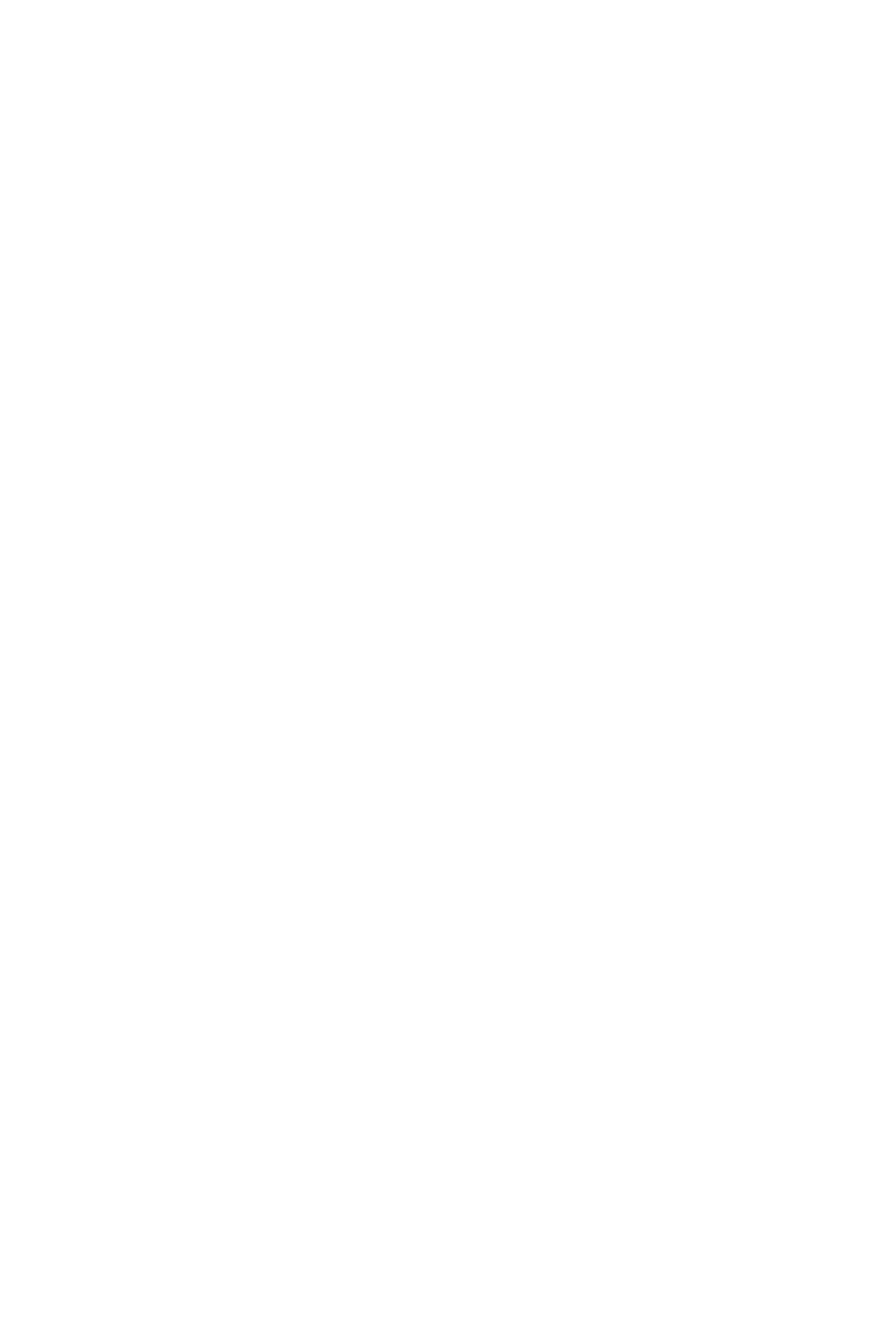
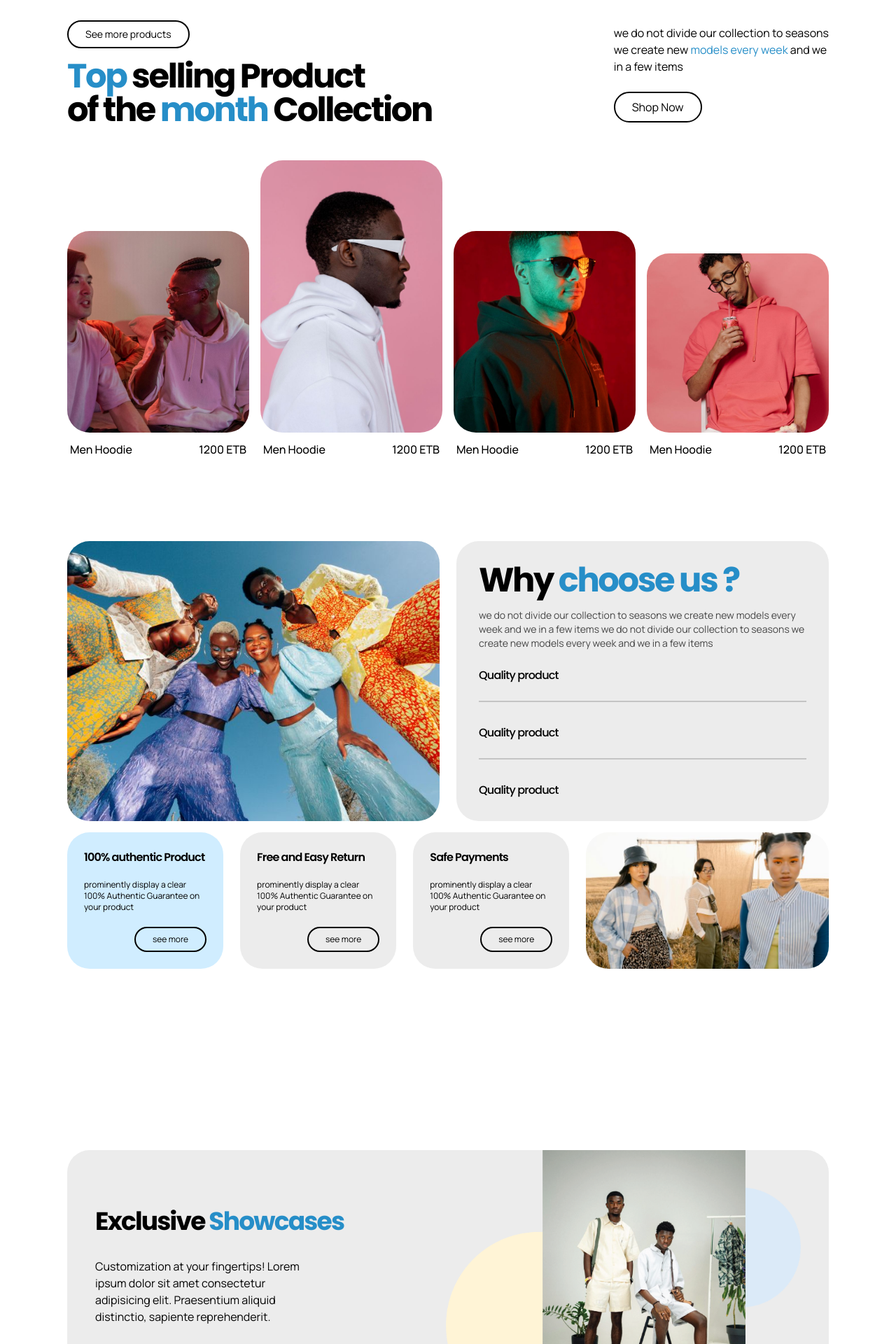
Before and after one commit to subodhGalande/popcom, a React (Vite) app: page / in a window 1280 px wide. Shown: the part 820-2740 px from the top of the page at 70% size. Before the commit the page ends 800 px from the top, so only its background shows below. Built offline with nearby package versions, Linux system fonts and the light colour scheme.

Commit message:
feat: responsive - products, showcase, topseller and why choose us (mobile)

```diff
--- a/src/App.jsx
+++ b/src/App.jsx
@@ -13,11 +13,11 @@ function App() {
     <>
       <Navbar />
       <Hero />
-      {/* <TopSeller />
+      <TopSeller />
       <WhyChooseUs />
       <Showcase />
       <Products />
-      <Influencers />
+      {/* <Influencers />
       <Reviews />
       <Footer /> */}
     </>
--- a/src/components/showcase.jsx
+++ b/src/components/showcase.jsx
@@ -2,26 +2,35 @@ import { ArrowUpRight } from "lucide-react";
 
 const Showcase = () => {
   return (
-    <section className="mx-auto mt-16 max-w-6xl px-8">
-      <div className="bg-accent-gray flex h-96 justify-center rounded-4xl">
+    <section className="mx-auto mt-20 max-w-6xl px-4 sm:mt-10 sm:px-8">
+      <div className="bg-accent-gray flex flex-col justify-center rounded-2xl sm:h-96 sm:flex-row sm:rounded-4xl">
         {/* text */}
-        <div className="flex w-1/2 flex-col justify-center gap-8 px-10">
+        <div className="flex flex-col justify-center gap-y-6 px-8 pt-10 sm:w-1/2 sm:gap-8 sm:px-10">
           {" "}
           <h1 className="font-heading text-4xl font-bold">
             Exclusive
             <span className="text-primary"> Showcases</span>
           </h1>
-          <p className="w-8/12">
+          <p className="text-sm sm:w-8/12 sm:text-base">
             Customization at your fingertips! Lorem ipsum dolor sit amet
             consectetur adipisicing elit. Praesentium aliquid distinctio,
             sapiente reprehenderit.
           </p>
-          <button className="outline-button px-14 py-4 font-bold">
+          <button className="outline-button font-bold sm:px-14 sm:py-4">
             Full Catalog <ArrowUpRight className="float-right ml-3" />{" "}
           </button>
         </div>
-        <div className="mr-10 h-96">
-          <img className="h-full w-full" src="/Showcase/showcase.png" alt="" />
+        <div className="sm:mr-10 sm:h-96">
+          <img
+            className="hidden h-full w-full sm:block"
+            src="/Showcase/showcase.png"
+            alt=""
+          />
+          <img
+            className="mt-10 h-full w-full py-6 sm:hidden"
+            src="/Showcase/showcase-mobile.png"
+            alt=""
+          />
         </div>
       </div>
     </section>
--- a/src/components/topSeller.jsx
+++ b/src/components/topSeller.jsx
@@ -2,40 +2,42 @@ import { ArrowLeft, ArrowRight } from "lucide-react";
 
 const TopSeller = () => {
   return (
-    <section className="mx-auto mt-16 max-w-6xl px-8">
+    <section className="mx-auto mt-16 max-w-6xl px-4 sm:px-8">
       {/* text section */}
-      <div className="flex max-w-full items-center justify-between">
+      <div className="flex flex-col justify-between gap-4 sm:flex-row sm:items-center sm:gap-0">
         {/* left */}
         <div>
-          <div className="outline-button text-sm">See more products</div>
+          <div className="outline-button text-xs sm:text-sm">
+            See more products
+          </div>
           <h1 className="font-heading mt-4 text-4xl font-bold sm:text-5xl">
             <span className="text-primary">Top</span> selling Product <br /> of
             the <span className="text-primary">month</span> Collection{" "}
           </h1>
         </div>
         {/* right */}
-        <div className="flex flex-col items-start justify-between gap-6">
+        <div className="flex flex-col items-start justify-between gap-y-4 sm:gap-6">
           <p>
             we do not divide our collection to seasons <br /> we create new{" "}
             <span className="text-primary">models every week</span> and we{" "}
             <br /> in a few items{" "}
           </p>
-          <div className="outline-button">Shop Now</div>
+          <div className="outline-button text-sm sm:text-base">Shop Now</div>
         </div>
       </div>
 
       {/* image section */}
       <div className="mt-12 h-96">
-        <div className="relative grid w-full grid-cols-4 items-end sm:gap-4">
+        <div className="relative grid w-full grid-cols-2 items-end gap-4 sm:grid-cols-4 sm:gap-4">
           {/* arrows */}
-          <div className="bg-accent-gray absolute top-14 right-0 flex w-fit gap-x-2 rounded-full p-1">
+          {/* <div className="bg-accent-gray absolute top-14 right-0 flex w-fit gap-x-2 rounded-full p-1">
             <div className="rounded-full bg-[#ffffff] p-2">
               <ArrowLeft className="h-3 w-3" />
             </div>
             <div className="rounded-full bg-[#ffffff] p-2">
               <ArrowRight className="h-3 w-3" />
             </div>
-          </div>
+          </div> */}
           {/* images */}
           <div className="mb-4 flex flex-col sm:mb-0">
             <img
@@ -44,8 +46,8 @@ const TopSeller = () => {
               alt="product-hoodie"
             />
             <div className="mt-3 flex justify-between px-1 font-medium">
-              <p>Men Hoodie</p>
-              <p>1200 ETB</p>
+              <p className="text-sm sm:text-base">Men Hoodie</p>
+              <p className="text-sm sm:text-base">1200 ETB</p>
             </div>
           </div>
           <div className="mb-4 flex flex-col sm:mb-0">
@@ -55,11 +57,11 @@ const TopSeller = () => {
               alt="product-hoodie"
             />
             <div className="mt-3 flex justify-between px-1 font-medium">
-              <p>Men Hoodie</p>
-              <p>1200 ETB</p>
+              <p className="text-sm sm:text-base">Men Hoodie</p>
+              <p className="text-sm sm:text-base">1200 ETB</p>
             </div>
           </div>
-          <div className="mb-4 flex flex-col sm:mb-0">
+          <div className="mb-4 hidden flex-col sm:mb-0 sm:flex">
             <img
               src="/top-seller/hoodie-1.jpg"
               className="h-72 w-full object-cover"
@@ -70,7 +72,7 @@ const TopSeller = () => {
               <p>1200 ETB</p>
             </div>
           </div>
-          <div className="flex flex-col">
+          <div className="hidden flex-col sm:flex">
             <img
               src="/top-seller/hoodie-4.jpg"
               className="h-64 w-full object-cover"
--- a/src/components/whyChooseUs.jsx
+++ b/src/components/whyChooseUs.jsx
@@ -1,8 +1,8 @@
 const WhyChooseUs = () => {
   return (
-    <section className="mx-auto mt-16 max-w-6xl px-8 py-24">
+    <section className="mx-auto max-w-6xl px-4 pt-24 sm:mt-16 sm:px-8">
       {/* section 1 */}
-      <div className="grid h-[400px] grid-cols-2 gap-6">
+      <div className="grid grid-cols-1 gap-6 sm:grid-cols-2 md:h-[400px]">
         {/* image */}
         <div className="">
           <img
@@ -23,11 +23,11 @@ const WhyChooseUs = () => {
               to seasons we create new models every week and we in a few items
             </p>
           </div>
-          <div className="mt-6 flex flex-col justify-between gap-y-8">
-            <div className="border-b-2 border-[#c4c4c4] pb-6">
+          <div className="mt-6 flex flex-col justify-between gap-y-4 sm:gap-y-8">
+            <div className="border-b-2 border-[#c4c4c4] pb-4 sm:pb-6">
               <h2 className="font-medium">Quality product</h2>
             </div>
-            <div className="border-b-2 border-[#c4c4c4] pb-6">
+            <div className="border-b-2 border-[#c4c4c4] pb-4 sm:pb-6">
               <h2 className="font-medium">Quality product</h2>
             </div>
             <div className="">
@@ -38,8 +38,8 @@ const WhyChooseUs = () => {
       </div>
 
       {/* section 2 */}
-      <div className="mt-8 gap-6 sm:grid sm:max-h-48 sm:max-w-6xl sm:grid-cols-9">
-        <div className="bg-primary-light col-span-2 flex rounded-4xl sm:px-6 sm:py-6">
+      <div className="mt-4 grid grid-cols-2 grid-rows-2 gap-4 sm:max-w-6xl sm:grid-cols-9 sm:gap-6">
+        <div className="bg-primary-light col-span-1 flex rounded-2xl p-4 sm:col-span-2 sm:rounded-4xl sm:px-6 sm:py-6">
           <div className="flex flex-col justify-between gap-4">
             <h1 className="">100% authentic Product</h1>
             <p className="text-xs">
@@ -51,7 +51,7 @@ const WhyChooseUs = () => {
             </button>
           </div>
         </div>
-        <div className="bg-accent-gray col-span-2 flex rounded-4xl sm:px-6 sm:py-6">
+        <div className="bg-accent-gray col-span-1 flex rounded-2xl p-4 sm:col-span-2 sm:rounded-4xl sm:px-6 sm:py-6">
           {" "}
           <div className="flex flex-col justify-between gap-4">
             <h1 className="">Free and Easy Return</h1>
@@ -64,7 +64,7 @@ const WhyChooseUs = () => {
             </button>
           </div>
         </div>
-        <div className="bg-accent-gray col-span-2 flex rounded-4xl sm:px-6 sm:py-6">
+        <div className="bg-accent-gray col-span-1 flex rounded-2xl p-4 sm:col-span-2 sm:rounded-4xl sm:px-6 sm:py-6">
           {" "}
           <div className="flex flex-col justify-between gap-4">
             <h1 className="">Safe Payments</h1>
@@ -77,9 +77,9 @@ const WhyChooseUs = () => {
             </button>
           </div>
         </div>
-        <div className="bg-accent-gray col-span-3 h-full w-full overflow-hidden rounded-4xl">
+        <div className="col-span-1 overflow-hidden rounded-2xl sm:col-span-3 sm:rounded-4xl">
           <img
-            className="aspect-video h-full w-full object-cover"
+            className="h-full w-full rounded-2xl object-cover sm:aspect-video"
             src="/why-choose-us/why-2.jpg"
             alt=""
           />
```
Also changed, not shown: src/components/products.jsx (+38 -60 lines), public/Showcase/showcase-mobile.png (added).
